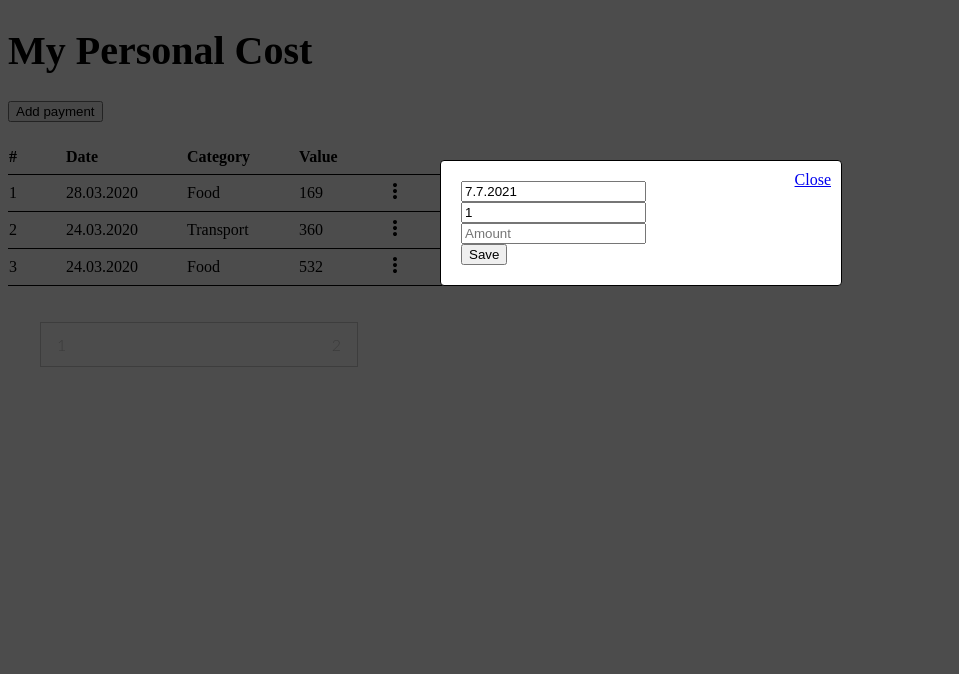
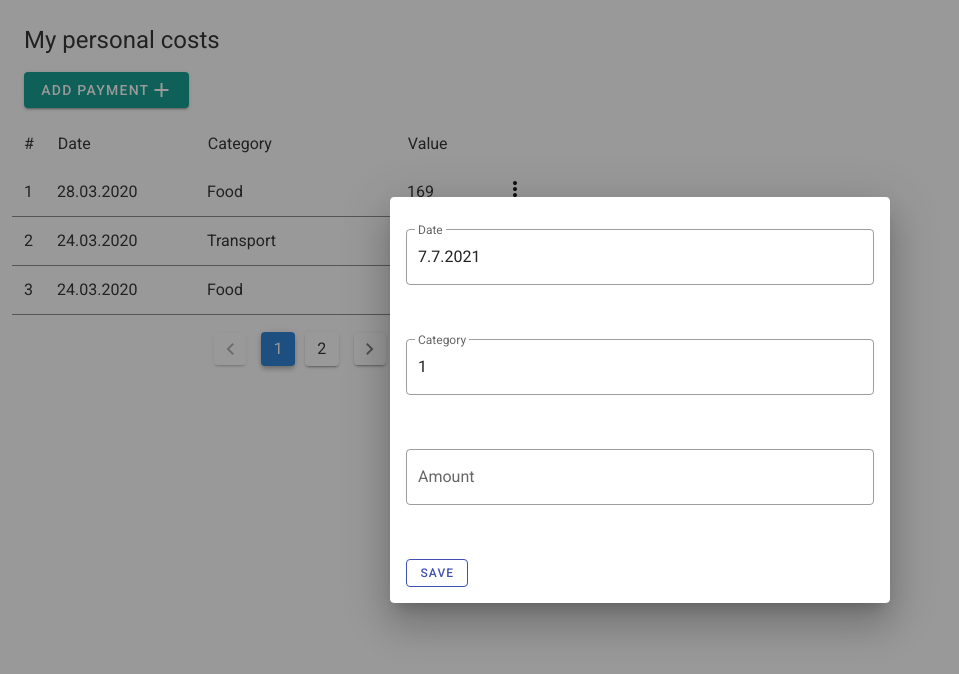
Before and after one commit to Solyankina/project_vue, a Vue app: page /add/payment/1 in a window 1280 px wide. Shown: the top 674 px of the page, without its empty margins (0-959 px from the left). Built offline with nearby package versions, Linux system fonts and the light colour scheme.

Commit message:
hw_8. Project my cost.

```diff
--- a/public/index.html
+++ b/public/index.html
@@ -1,11 +1,13 @@
 <!DOCTYPE html>
-<html lang="">
+<html lang="en">
   <head>
     <meta charset="utf-8">
     <meta http-equiv="X-UA-Compatible" content="IE=edge">
     <meta name="viewport" content="width=device-width,initial-scale=1.0">
     <link rel="icon" href="<%= BASE_URL %>favicon.ico">
     <title><%= htmlWebpackPlugin.options.title %></title>
+    <link rel="stylesheet" href="https://fonts.googleapis.com/css?family=Roboto:100,300,400,500,700,900">
+    <link rel="stylesheet" href="https://cdn.jsdelivr.net/npm/@mdi/font@latest/css/materialdesignicons.min.css">
   </head>
   <body>
     <noscript>
--- a/src/App.vue
+++ b/src/App.vue
@@ -1,16 +1,14 @@
 <template>
-  <div>
-    <div class="header">
-      <h1>My Personal Cost</h1>
-    </div>
-    <div class="wrapper">
+  <v-app>
+    <v-main>
+      <div class="text-h5 text-md-3 pb-4 pt-6 pl-6">My personal costs</div>
       <router-view @addNewPayment="addNewPaymentData"/>
       <br />
       <PaymentsDisplay :items="getPayments"/>
       <br/>
       <Pagination :fetchPageSize="fetchPageSize" :fetchPageCount="getPaymentsPageCount" />
-    </div>
-  </div>
+    </v-main>
+  </v-app>
 </template>
 
 <script>
@@ -58,11 +56,3 @@ export default {
 
 }
 </script>
-
-<style lang="scss" scoped>
-.header {
-  font-size: 20px;
-}
-
-
-</style>
--- a/src/components/AddPaymentForm.vue
+++ b/src/components/AddPaymentForm.vue
@@ -1,18 +1,17 @@
 <template>
-  <div>
-    <button @click="showForm" type="button">{{showButton.title}}</button>
-    <div class="modal__window" v-show="showButton.value">
-      <div class="popup-fade"></div>
-      <div class="popup">
-        <a class="popup-close" href="#" @click="close">Close</a>
-        <form class="payment-form">
-          <input placeholder="Date" type="text" v-model.trim="date"/><br>
-          <input placeholder="Category" type="text" v-model.trim="category"/><br>
-          <input placeholder="Amount" type="number" v-model.number="value"/><br>
-          <button @click="save" type="button">Save</button>
-        </form>
-      </div>
-    </div>
+  <div class="pl-6">
+      <v-btn color="teal" dark @click="showForm" type="button">{{showButton.title}}<v-icon>mdi-plus</v-icon></v-btn>
+      <v-dialog class="modal__window" v-model="showButton.value" width="500">
+        <v-card class="pt-8">
+          <v-form class="payment-form">
+            <v-text-field label="Date" v-model.trim="date" outlined class="mx-4"></v-text-field><br>
+            <v-text-field label="Category" v-model.trim="category" outlined class="mx-4"></v-text-field><br>
+            <v-text-field label="Amount" v-model.number="value" outlined class="mx-4"></v-text-field><br>
+            <v-btn @click="save" outlined color="indigo" small class="ml-4 mb-4">Save</v-btn>
+
+          </v-form>
+        </v-card>
+      </v-dialog>
   </div>
 </template>
 
@@ -75,32 +74,32 @@ export default {
 </script>
 
 <style>
-.popup-fade {
-  background: #000;
-  position: fixed;
-  left: 0;
-  top: 0;
-  width: 100%;
-  height: 100%;
-  opacity: 0.7;
-  z-index: 1;
-}
-.popup {
-  position: fixed;
-  top: 20%;
-  left: 50%;
-  padding: 20px;
-  width: 360px;
-  margin-left: -200px;
-  background: #fff;
-  border: 1px solid;
-  border-radius: 4px;
-  opacity: 1;
-  z-index: 2;
-}
-.popup-close {
-  position: absolute;
-  top: 10px;
-  right: 10px;
-}
+/*.popup-fade {*/
+/*  background: #000;*/
+/*  position: fixed;*/
+/*  left: 0;*/
+/*  top: 0;*/
+/*  width: 100%;*/
+/*  height: 100%;*/
+/*  opacity: 0.7;*/
+/*  z-index: 1;*/
+/*}*/
+/*.popup {*/
+/*  position: fixed;*/
+/*  top: 20%;*/
+/*  left: 50%;*/
+/*  padding: 20px;*/
+/*  width: 360px;*/
+/*  margin-left: -200px;*/
+/*  background: #fff;*/
+/*  border: 1px solid;*/
+/*  border-radius: 4px;*/
+/*  opacity: 1;*/
+/*  z-index: 2;*/
+/*}*/
+/*.popup-close {*/
+/*  position: absolute;*/
+/*  top: 10px;*/
+/*  right: 10px;*/
+/*}*/
 </style>
--- a/src/components/ContextMenu.vue
+++ b/src/components/ContextMenu.vue
@@ -1,10 +1,21 @@
 <template>
-  <transition name="fade">
-    <div class="context__menu" v-show="isDisplayed" @mouseleave="hide">
-      <div class="context__menu__item" @click="edit">Edit</div>
-      <div class="context__menu__item" @click="remove">Remove</div>
-    </div>
-  </transition>
+  <v-menu v-model="isDisplayed" bottom offset-y>
+    <template v-slot:activator="{ on }">
+      <svg v-on="on" class="context__menu__icon" enable-background="new 0 0 515.555 515.555" height="16" width="16"
+           viewBox="0 0 515.555 515.555" xmlns="http://www.w3.org/2000/svg">
+        <path
+            d="m303.347 18.875c25.167 25.167 25.167 65.971 0 91.138s-65.971 25.167-91.138 0-25.167-65.971 0-91.138c25.166-25.167 65.97-25.167 91.138 0"/>
+        <path
+            d="m303.347 212.209c25.167 25.167 25.167 65.971 0 91.138s-65.971 25.167-91.138 0-25.167-65.971 0-91.138c25.166-25.167 65.97-25.167 91.138 0"/>
+        <path
+            d="m303.347 405.541c25.167 25.167 25.167 65.971 0 91.138s-65.971 25.167-91.138 0-25.167-65.971 0-91.138c25.166-25.167 65.97-25.167 91.138 0"/>
+      </svg>
+    </template>
+    <v-list>
+      <v-list-item @click="edit">edit</v-list-item>
+      <v-list-item @click="remove">remove</v-list-item>
+    </v-list>
+  </v-menu>
 </template>
 
 <script>
--- a/src/components/Pagination.vue
+++ b/src/components/Pagination.vue
@@ -1,24 +1,26 @@
 <template>
-  <div class="pagination__container">
-    <div class="pagination">
-      <a href="#" v-for="number in fetchPageCount" :key="number" @click="getPage(number)">{{ number }}</a>
-    </div>
+  <div style="max-width: 600px">
+    <v-pagination @input="fetchPage" v-model="page" :length="fetchPageCount" flat></v-pagination>
   </div>
 </template>
 
 <script>
-import { mapActions } from 'vuex'
+import {mapActions} from 'vuex'
 
 export default {
   name: "Pagination",
   props: ['fetchPageSize', 'fetchPageCount'],
-
+  data() {
+    return {
+      page: 1
+    }
+  },
   methods: {
     ...mapActions([
       'fetchData'
     ]),
 
-    getPage(number) {
+    fetchPage(number) {
       const page = {number: number - 1, size: this.fetchPageSize}
       this.fetchData(page)
     }
@@ -27,43 +29,5 @@ export default {
 </script>
 
 <style scoped>
-a {
-  text-decoration: none;
-}
 
-.pagination__container {
-  margin-left: 32px;
-  /*display: flex;*/
-  /*justify-content: space-around;*/
-}
-
-.pagination {
-  display: flex;
-  justify-content: space-between;
-  align-items: center;
-  margin-top: 18px;
-  width: 284px;
-  background-color: #FFFFFF;
-  border: #cccccc;
-  border-width: 1px;
-  border-style: solid;
-  padding: 12px 16px;
-}
-
-.pagination a {
-  font-family: Lato;
-  font-style: normal;
-  font-weight: 300;
-  font-size: 16px;
-  line-height: 19px;
-  color: #C4C4C4;
-}
-
-.pagination a:hover {
-  color: #ef5b70;
-}
-
-.pagination a:active {
-  color: #ef5b70;
-}
 </style>
--- a/src/components/PaymentsDisplay.vue
+++ b/src/components/PaymentsDisplay.vue
@@ -1,39 +1,33 @@
 <template>
-  <div class="list">
-    <table>
-      <thead>
-      <tr>
-        <th>#</th>
-        <th>Date</th>
-        <th>Category</th>
-        <th>Value</th>
-        <th></th>
-      </tr>
-      </thead>
-      <tbody>
-      <tr class="item" v-for="item in items" :key="item.id">
-        <td>{{ item.id }}</td>
-        <td>{{ item.date }}</td>
-        <td>{{ item.category }}</td>
-        <td>{{ item.value }}</td>
-        <td>
-          <div class="context__menu__icon" @click="onClickMenuIcon(item.id)">
-            <svg class="context__menu__icon" enable-background="new 0 0 515.555 515.555" height="16" width="16"
-                 viewBox="0 0 515.555 515.555" xmlns="http://www.w3.org/2000/svg">
-              <path
-                  d="m303.347 18.875c25.167 25.167 25.167 65.971 0 91.138s-65.971 25.167-91.138 0-25.167-65.971 0-91.138c25.166-25.167 65.97-25.167 91.138 0"/>
-              <path
-                  d="m303.347 212.209c25.167 25.167 25.167 65.971 0 91.138s-65.971 25.167-91.138 0-25.167-65.971 0-91.138c25.166-25.167 65.97-25.167 91.138 0"/>
-              <path
-                  d="m303.347 405.541c25.167 25.167 25.167 65.971 0 91.138s-65.971 25.167-91.138 0-25.167-65.971 0-91.138c25.166-25.167 65.97-25.167 91.138 0"/>
-            </svg>
-            <ContextMenu :id="item.id" :category="item.category" :value="item.value"/>
-          </div>
-        </td>
-      </tr>
-      </tbody>
-    </table>
-
+  <div class="list pl-6" style="max-width: 600px">
+    <v-row>
+      <v-col cols="auto">#</v-col>
+      <v-col cols="3">Date</v-col>
+      <v-col cols="4">Category</v-col>
+      <v-col cols="2">Value</v-col>
+      <v-col cols="1"></v-col>
+    </v-row>
+    <v-row class="item" v-for="item in items" :key="item.id" style="border-bottom: grey solid 1px">
+      <v-col cols="auto">{{ item.id }}</v-col>
+      <v-col cols="3">{{ item.date }}</v-col>
+      <v-col cols="4">{{ item.category }}</v-col>
+      <v-col cols="2">{{ item.value }}</v-col>
+      <v-col cols="1">
+<!--        <div class="context__menu__icon" @click="onClickMenuIcon(item.id)">-->
+<!--          <svg class="context__menu__icon" enable-background="new 0 0 515.555 515.555" height="16" width="16"-->
+<!--               viewBox="0 0 515.555 515.555" xmlns="http://www.w3.org/2000/svg">-->
+<!--            <path-->
+<!--                d="m303.347 18.875c25.167 25.167 25.167 65.971 0 91.138s-65.971 25.167-91.138 0-25.167-65.971 0-91.138c25.166-25.167 65.97-25.167 91.138 0"/>-->
+<!--            <path-->
+<!--                d="m303.347 212.209c25.167 25.167 25.167 65.971 0 91.138s-65.971 25.167-91.138 0-25.167-65.971 0-91.138c25.166-25.167 65.97-25.167 91.138 0"/>-->
+<!--            <path-->
+<!--                d="m303.347 405.541c25.167 25.167 25.167 65.971 0 91.138s-65.971 25.167-91.138 0-25.167-65.971 0-91.138c25.166-25.167 65.97-25.167 91.138 0"/>-->
+<!--          </svg>-->
+<!--          <ContextMenu :id="item.id" :category="item.category" :value="item.value"/>-->
+<!--        </div>-->
+        <ContextMenu :id="item.id" :category="item.category" :value="item.value"/>
+      </v-col>
+    </v-row>
   </div>
 </template>
 
@@ -59,22 +53,22 @@ export default {
 }
 </script>
 <style scoped>
-table {
-  border-spacing: 0
-}
+/*table {*/
+/*  border-spacing: 0*/
+/*}*/
 
-th, td {
-  padding-right: 48px;
-  padding-bottom: 8px;
-  padding-top: 8px;
-  text-align: left;
-  border-bottom: 1px solid black;
-  border-right: none;
-  border-left: none;
-}
+/*th, td {*/
+/*  padding-right: 48px;*/
+/*  padding-bottom: 8px;*/
+/*  padding-top: 8px;*/
+/*  text-align: left;*/
+/*  border-bottom: 1px solid black;*/
+/*  border-right: none;*/
+/*  border-left: none;*/
+/*}*/
 
-.context__menu__icon {
-  position: relative;
-}
+/*.context__menu__icon {*/
+/*  position: relative;*/
+/*}*/
 
 </style>
--- a/src/main.js
+++ b/src/main.js
@@ -1,10 +1,12 @@
 import Vue from 'vue'
 import App from './App.vue'
 import modal from './plugins/ContextMenuPlugin'
+import vuetify from './plugins/vuetify'
 
 Vue.config.productionTip = false
 Vue.use(modal)
 
 new Vue({
-  render: h => h(App),
+  vuetify,
+  render: h => h(App)
 }).$mount('#app')
--- /dev/null
+++ b/src/plugins/vuetify.js
@@ -0,0 +1,7 @@
+import Vue from 'vue';
+import Vuetify from 'vuetify/lib/framework';
+
+Vue.use(Vuetify);
+
+export default new Vuetify({
+});
--- /dev/null
+++ b/vue.config.js
@@ -0,0 +1,5 @@
+module.exports = {
+  transpileDependencies: [
+    'vuetify'
+  ]
+}
```
Also changed, not shown: package.json (+6 -3 lines), 1 other file (tests, documents, lock files or other folders).
